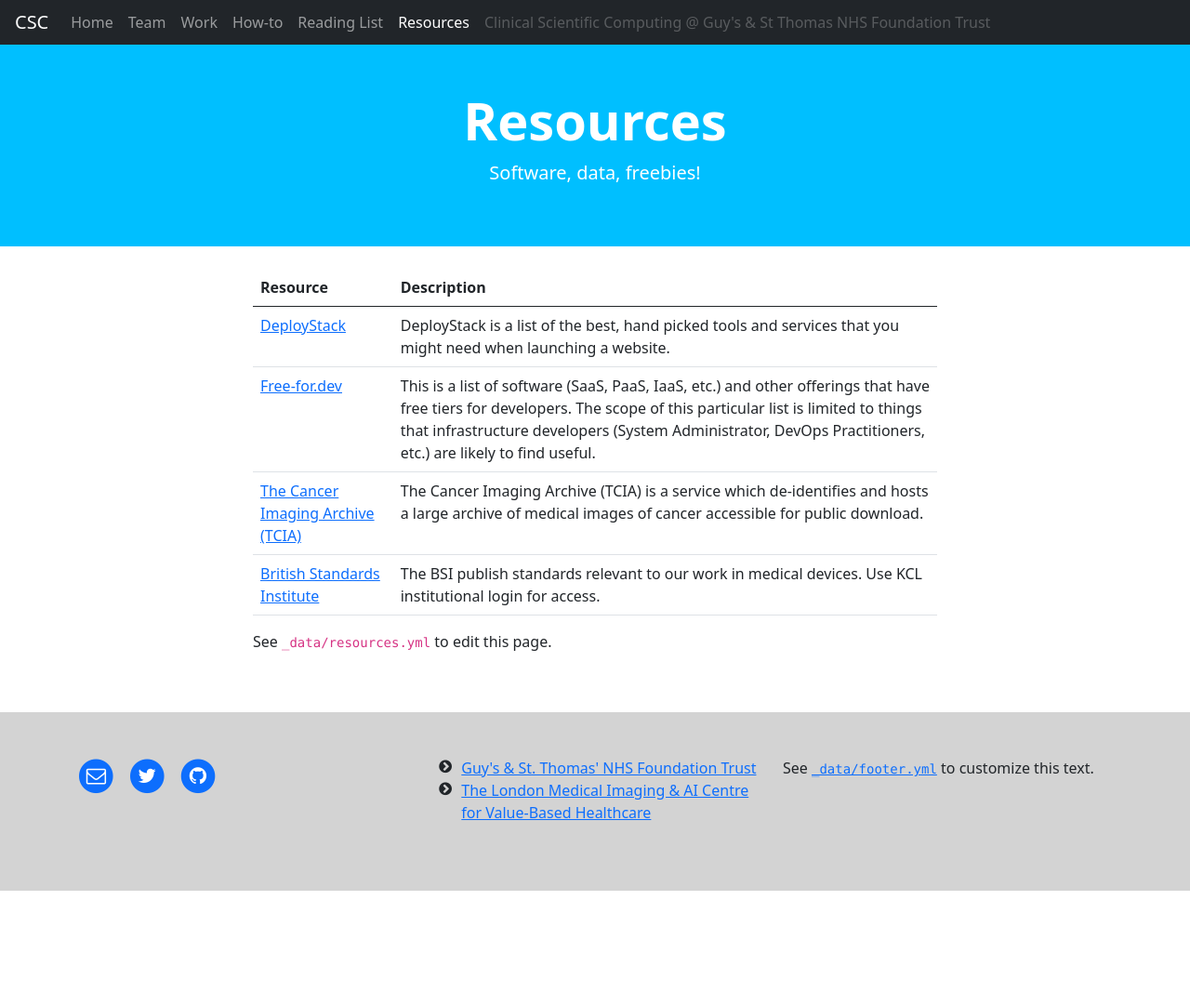
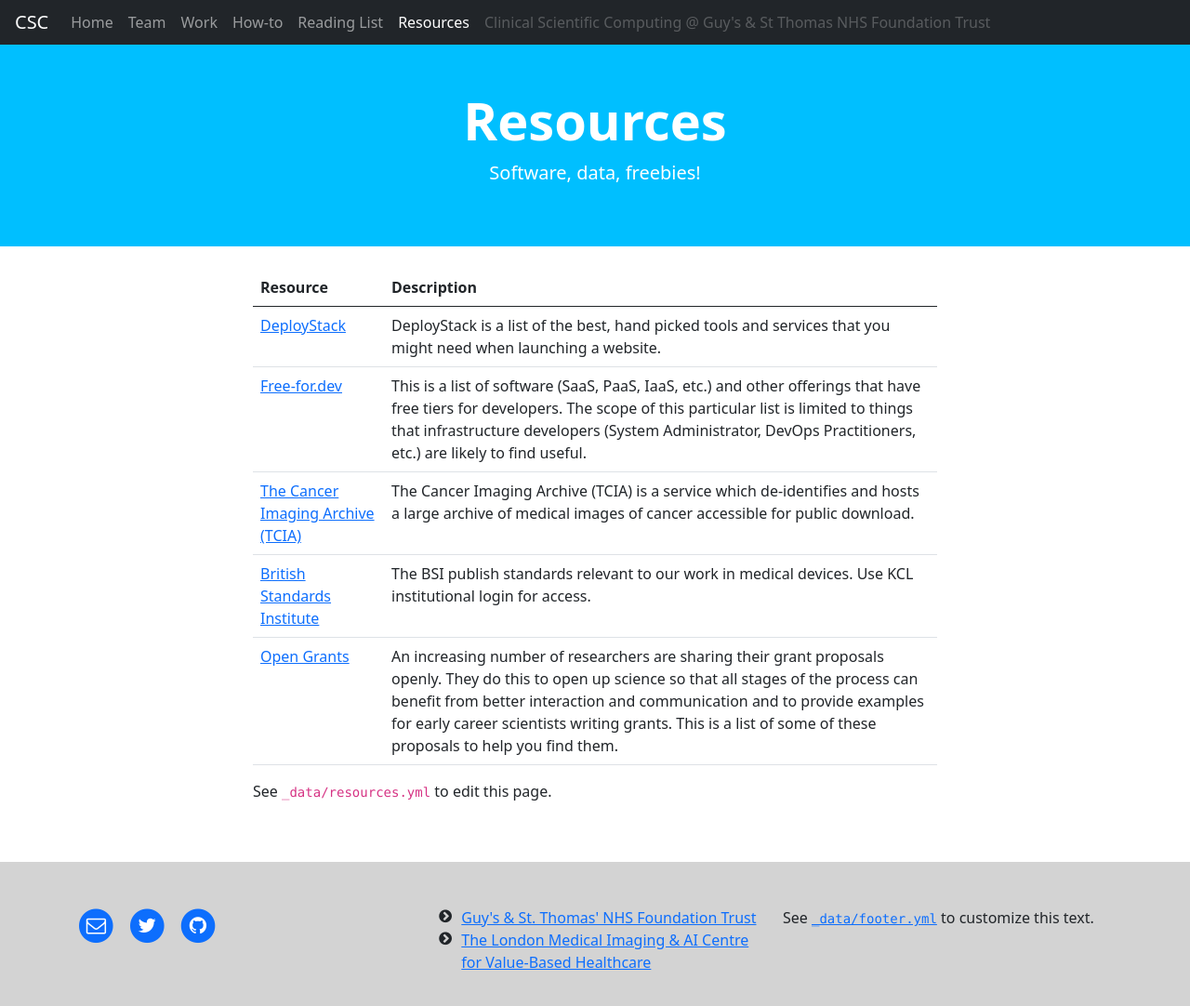
Before and after one commit to GSTT-CSC/gstt-csc-old, a Jekyll site: the page built from resources.md, in a window 1280 px wide and 1119 px high. Shown: the top 1082 px of the window at 93% size. Built offline with Jekyll 4.4.1, drawn with Linux system fonts in a browser that asks for light colours.

Commit message:
Update resources.yml

```diff
--- a/_data/resources.yml
+++ b/_data/resources.yml
@@ -20,3 +20,10 @@
   description: |
     The BSI publish standards relevant to our work in medical devices. Use KCL institutional login for access.
   link: https://bsol.bsigroup.com/
+
+- name: Open Grants
+  description: |
+    An increasing number of researchers are sharing their grant proposals openly.
+    They do this to open up science so that all stages of the process can benefit from better interaction and communication
+    and to provide examples for early career scientists writing grants. This is a list of some of these proposals to help you find them.
+  link: https://www.ogrants.org
```
